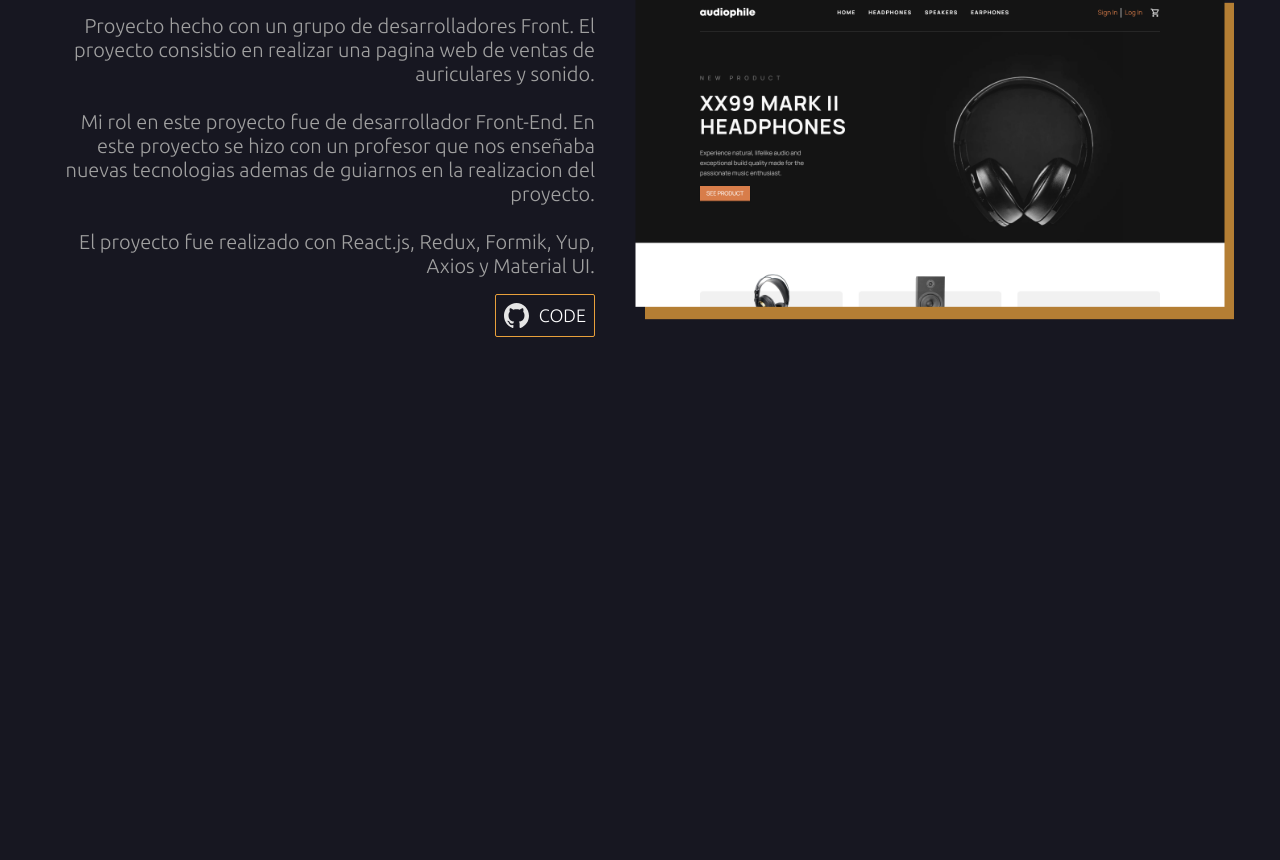
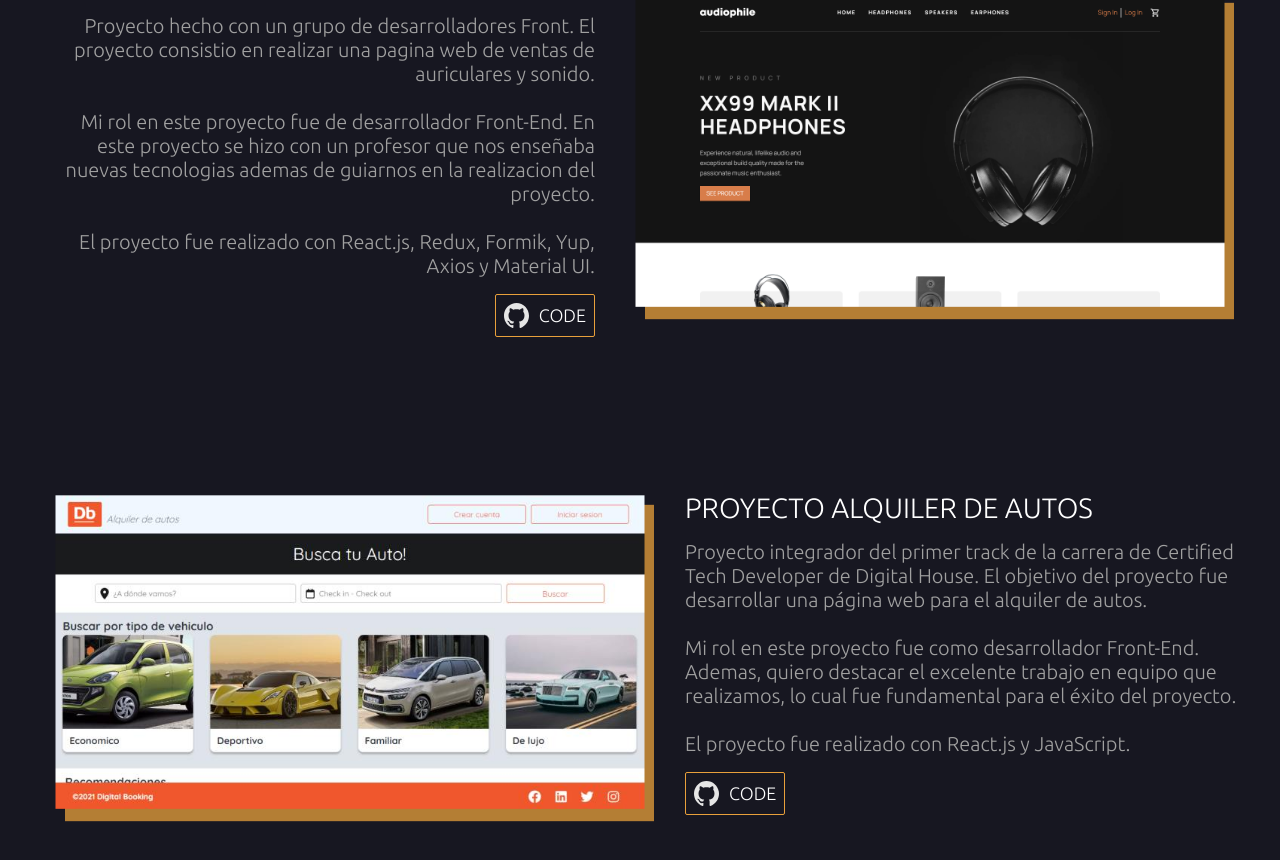
Before and after one commit to Lopezzz099/portfolioV2-IgnacioLopez, a Next.js app: page / in a window 1280 px wide. Shown: the part 3020-3880 px from the top of the page. Before the commit the page ends 3527 px from the top, so only its background shows below. Built offline with nearby package versions, Linux system fonts and the light colour scheme.

Commit message:
terminado la seccion de proyectos

```diff
--- /dev/null
+++ b/src/components/home/proyects/proyectAlquilerAutos/ProyectAlquilerAutos.module.css
@@ -0,0 +1,84 @@
+.container {
+  display: flex;
+  flex-direction: column;
+  gap: 16px;
+  width: 100%;
+  align-items: flex-start;
+}
+.title {
+  text-transform: uppercase;
+  font-size: 28px;
+  font-weight: 300;
+}
+.description {
+  font-weight: 300;
+  color: var(--text-color-grey);
+  font-size: 20px;
+  white-space: pre-line;
+}
+.link {
+  display: flex;
+  text-decoration: none;
+  background-color: transparent;
+  border: 1px solid var(--primary);
+  color: rgb(245, 245, 245);
+  cursor: pointer;
+  border-radius: 2px;
+  font-size: 24px;
+  padding: 8px;
+  -webkit-box-align: center;
+  align-items: center;
+  gap: 10px;
+  transition: all 200ms ease 0s;
+}
+.link:hover {
+  background-color: var(--primary);
+  color: var(--foreground);
+}
+.link > span {
+  font-size: 18px;
+}
+.imageContainer {
+  width: 100%;
+  cursor: pointer;
+  transition: all 200ms ease 0s;
+  transform: scale(0.95);
+}
+.image {
+  width: 100%;
+  object-fit: cover;
+  object-position: 50% 0%;
+}
+.spanImage {
+  position: absolute;
+  width: 100%;
+  z-index: -1;
+  height: 100%;
+  bottom: -10px;
+  right: -10px;
+  opacity: 0.75;
+  background-color: var(--primary);
+}
+.linkProyect {
+  width: 100%;
+}
+.imageContainer:hover {
+  transform: scale(1);
+}
+@media (min-width: 820px) {
+  .linkProyect {
+    width: inherit;
+  }
+  .container {
+    align-items: flex-start;
+  }
+  .image {
+    width: 480px;
+  }
+}
+@media (min-width: 1280px) {
+  .image {
+    width: 620px;
+    height: 330px;
+  }
+}
--- /dev/null
+++ b/src/components/home/proyects/proyectAlquilerAutos/ProyectAlquilerAutos.tsx
@@ -0,0 +1,54 @@
+import React from "react";
+import styles from "./ProyectAlquilerAutos.module.css";
+import stylesProyects from "../Proyects.module.css";
+import Github from "@/components/icons/github/Github";
+import Image from "next/image";
+
+const ProyectAlquilerAutos = () => {
+  return (
+    <article className={stylesProyects.articleLeft}>
+      <a
+        href="https://dh-reservas-alvarezgonzalo0022s-projects.vercel.app/home"
+        className={styles.linkProyect}
+      >
+        <div className={styles.imageContainer}>
+          <Image
+            src="/alquiler-autos-img.jpeg"
+            width={1000}
+            height={400}
+            alt="proyectoDD"
+            className={styles.image}
+          />
+          <span className={styles.spanImage}></span>
+        </div>
+      </a>
+      <div className={styles.container}>
+        <h3 className={styles.title}>Proyecto Alquiler de Autos</h3>
+        <p className={styles.description}>
+          Proyecto integrador del primer track de la carrera de Certified Tech
+          Developer de Digital House. El objetivo del proyecto fue desarrollar
+          una página web para el alquiler de autos.
+          <br />
+          <br />
+          Mi rol en este proyecto fue como desarrollador Front-End. Ademas,
+          quiero destacar el excelente trabajo en equipo que realizamos, lo cual
+          fue fundamental para el éxito del proyecto.
+          <br />
+          <br />
+          El proyecto fue realizado con React.js y JavaScript.
+        </p>
+        <a
+          href="https://github.com/proyecto-dnd"
+          target="_blank"
+          rel="noreferrer"
+          className={styles.link}
+        >
+          <Github size={25} />
+          <span>CODE</span>
+        </a>
+      </div>
+    </article>
+  );
+};
+
+export default ProyectAlquilerAutos;
--- a/src/components/home/sections/sectionProyectos/SectionProyectos.tsx
+++ b/src/components/home/sections/sectionProyectos/SectionProyectos.tsx
@@ -3,6 +3,7 @@ import stylesSection from "../Sections.module.css";
 import styles from "./SectionProyectos.module.css";
 import ProyectDD from "../../proyects/proyectDD/ProyectDD";
 import ProyectAudiophile from "../../proyects/proyectAudiophile/ProyectAudiophile";
+import ProyectAlquilerAutos from "../../proyects/proyectAlquilerAutos/ProyectAlquilerAutos";
 
 const SectionProyectos = () => {
   return (
@@ -14,6 +15,7 @@ const SectionProyectos = () => {
         <div className={styles.proyects}>
           <ProyectDD />
           <ProyectAudiophile />
+          <ProyectAlquilerAutos />
         </div>
       </div>
     </section>
```
Also changed, not shown: public/alquiler-autos-img.jpeg (added).
